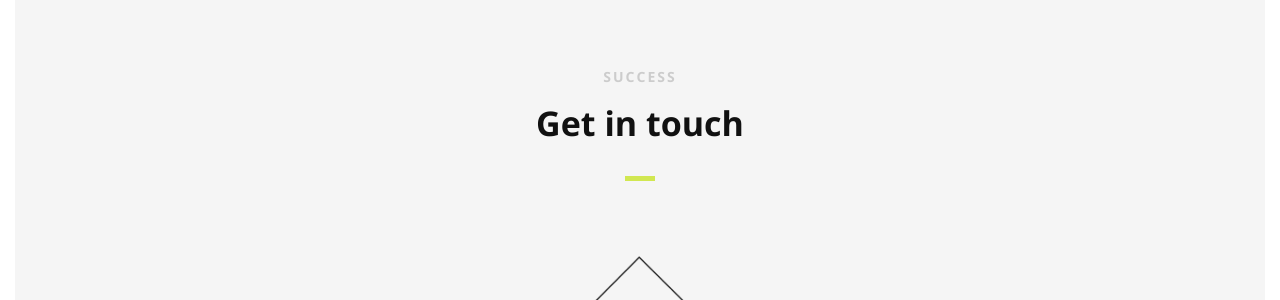
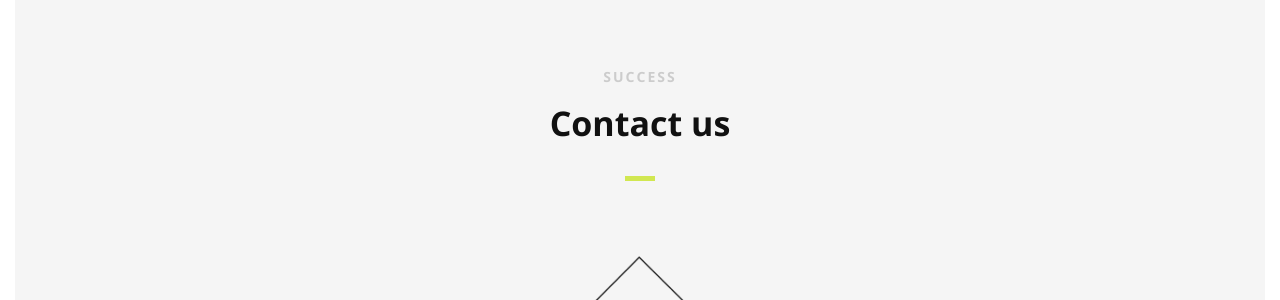
Before and after one commit to eightpointsquared/eightpointsquared.github.io, a Jekyll site: the page built from index.html, in a window 1280 px wide. Shown: the part 2513-2813 px from the top of the page. Built offline with Jekyll 4.4.1, drawn with Linux system fonts in a browser that asks for light colours; the list of posts is cut into pages by our own code.

```diff
--- a/index.html
+++ b/index.html
@@ -151,7 +151,7 @@
     <div class="row clearfix">
         <div class="section-heading">
             <h3>SUCCESS</h3>
-            <h2 class="section-title">Get in touch</h2>
+            <h2 class="section-title">Contact us</h2>
         </div>
         <div class="one_half last">
             <div class="contact-form">
--- a/public/css/style.css
+++ b/public/css/style.css
@@ -1495,6 +1495,10 @@
     height:30%;
 }
 
+.contact-form address {
+    color: #111;
+}
+
 /*------------------------------------------------------------------------------------------*/
 /* 7. Footer */
 /*------------------------------------------------------------------------------------------*/
```
